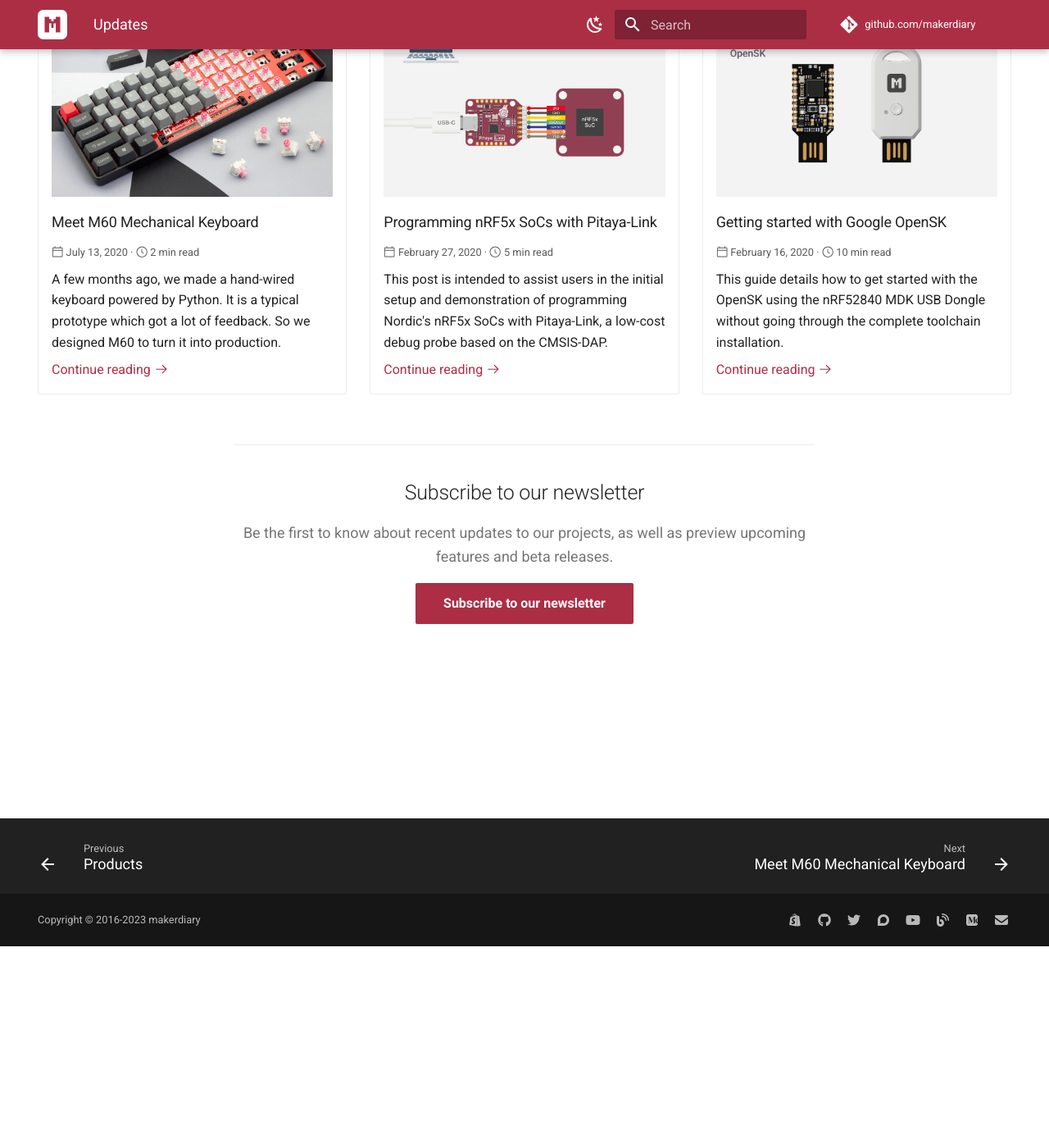
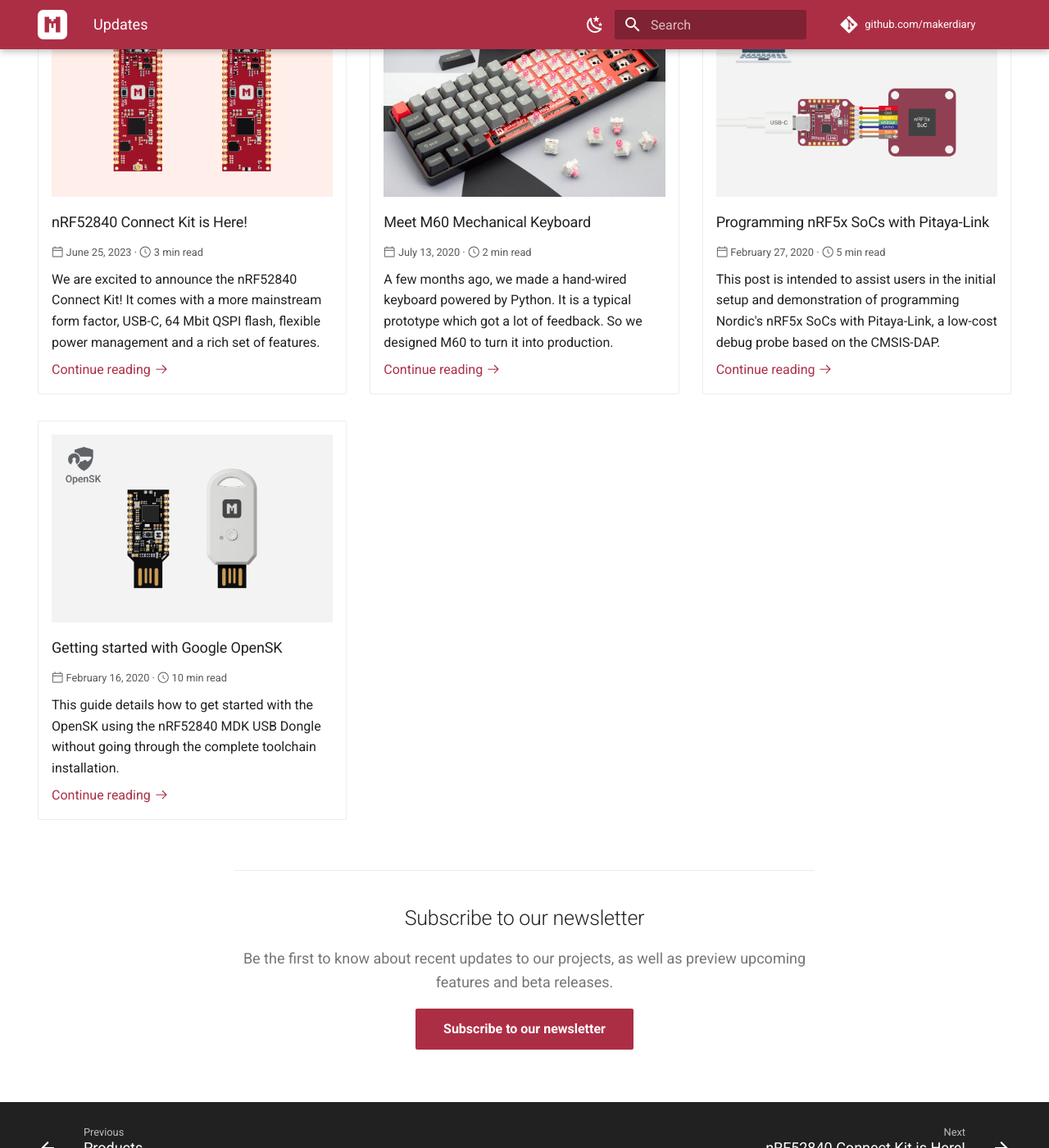
Before and after one commit to makerdiary/makerdiary.github.io, an MkDocs documentation site: the page built from docs/updates/index.md, in a window 1280 px wide and 1400 px high, scrolled down 246 px. Shown: the whole window at 82% size. Built offline with MkDocs 1.6.1 and Material for MkDocs 9.7.7, drawn with Linux system fonts in a browser that asks for light colours.

Commit message:
Add nRF52840 Connect Kit.
Signed-off-by: Zelin Cai <zelin@makerdiary.com>

```diff
--- a/mkdocs.yml
+++ b/mkdocs.yml
@@ -82,6 +82,14 @@
   collection_all:
     heading: Featured products
     cards:
+      - cover: assets/images/nrf52840-connectkit-cover.png
+        title: nRF52840 Connect Kit
+        button_primary:
+          label: Documentation
+          link: https://wiki.makerdiary.com/nrf52840-connectkit
+        button_secondary:
+          label: Buy now
+          link: https://makerdiary.com/products/nrf52840-connectkit
       - cover: assets/images/m60plate-cover.png
         title: M60 Mechanical Keyboard Plate
         button_primary:
@@ -191,6 +199,14 @@
     catalog: updates
     newsletter: https://makerdiary.com/newsletter
     articles:
+      - title: nRF52840 Connect Kit is Here!
+        cover: assets/images/nrf52840-connectkit-intro-cover.png
+        link: updates/nrf52840-connectkit-is-here
+        date: June 25, 2023
+        reading_time: 3 min
+        excerpt: >-
+          We are excited to announce the nRF52840 Connect Kit! It comes with a more mainstream form factor,
+          USB-C, 64 Mbit QSPI flash, flexible power management and a rich set of features.
       - title: Meet M60 Mechanical Keyboard
         cover: assets/images/m60-updates-cover.png
         link: updates/meet-m60-mechanical-keyboard
@@ -303,6 +319,7 @@
     - products/index.md
   - Updates:
     - updates/index.md
+    - nRF52840 Connect Kit is Here!: updates/nrf52840-connectkit-is-here.md
     - Meet M60 Mechanical Keyboard: updates/meet-m60-mechanical-keyboard.md
     - Programming nRF5x SoCs with Pitaya-Link: updates/programming-with-pitaya-link.md
     - Getting started with Google OpenSK: updates/getting-started-with-google-opensk.md
```
Also changed, not shown: docs/updates/nrf52840-connectkit-is-here.md (added, +43 -0 lines), docs/assets/images/nrf52840-connectkit-cover.png (added), docs/assets/images/nrf52840-connectkit-intro-cover.png (added), docs/assets/images/nrf52840_connectkit_hero.png (added).
